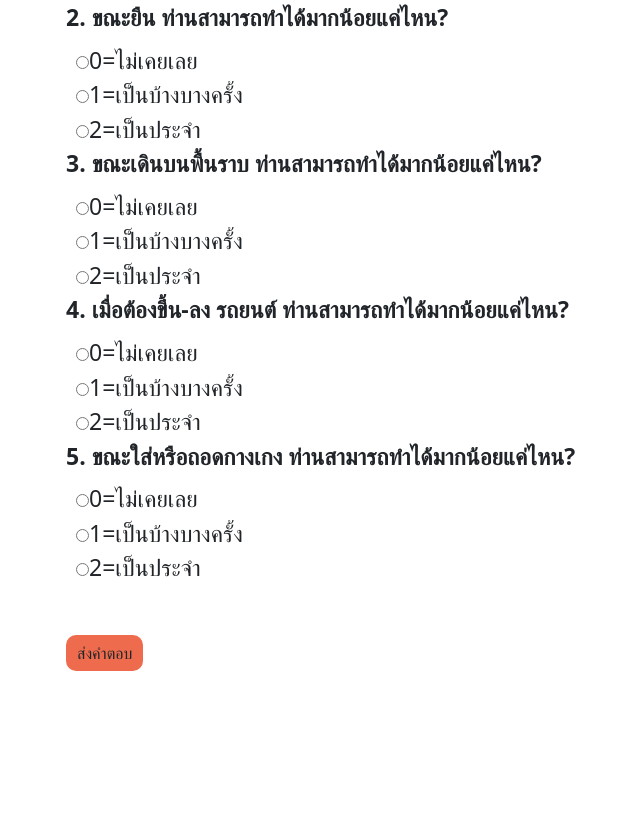
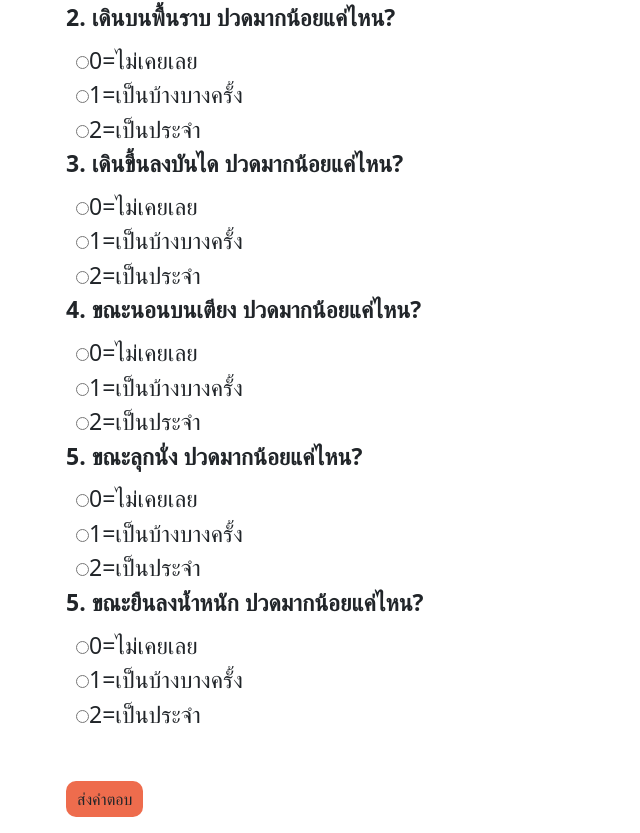
Before and after one commit to chutipon20915/OA-Remedy-Club-KO, a React (Create React App) app in the folder frontend/: page /Form in a window 1280 px wide. Shown: the part 532-1365 px from the top of the page, without its empty margins (14-654 px from the left). Before the commit the page ends 1219 px from the top, so only its background shows below. Built offline with nearby package versions, Linux system fonts and the light colour scheme.

Commit message:
add header&form

```diff
--- a/frontend/src/pages/Form.js
+++ b/frontend/src/pages/Form.js
@@ -14,6 +14,7 @@ function Form() {
     question3: "",
     question4: "",
     question5: "",
+    question6: "",
   });
 
   const handleInput = (event) => {
@@ -34,9 +35,12 @@ function Form() {
       body: JSON.stringify(values),
     })
       .then((res) => {
-        alert("ส่งแบบฟอรฺมเสร็จแล้ว");
+        alert("ส่งแบบฟอร์มเสร็จแล้ว");
+        window.location = "/login";
       })
-      .catch((err) => console.error(err));
+      .catch((err) => {
+        alert("ส่งแบบฟอร์มไม่เสร็จ");
+      });
   };
   return (
     <>
@@ -93,7 +97,7 @@ function Form() {
 
           <div className="form-group">
             <label htmlFor="question" className="form-label">
-              1. ขณะเดินขึ้น-ลง บันได ท่านมีอาการปวดข้อเข่ามากน้อยแค่ไหน?
+              1. ขณะตอนนี้ ปวดมากน้อยแค่ไหน?
             </label>
             <div className="All">
               <div className="first">
@@ -128,7 +132,7 @@ function Form() {
 
           <div className="form-group">
             <label htmlFor="question" className="form-label">
-              2. ขณะยืน ท่านสามารถทำได้มากน้อยแค่ไหน?
+              2. เดินบนพื้นราบ ปวดมากน้อยแค่ไหน?
             </label>
             <div className="All">
               <div className="first">
@@ -163,7 +167,7 @@ function Form() {
 
           <div className="form-group">
             <label htmlFor="question" className="form-label">
-              3. ขณะเดินบนพื้นราบ ท่านสามารถทำได้มากน้อยแค่ไหน?
+              3. เดินขึ้นลงบันได ปวดมากน้อยแค่ไหน?
             </label>
             <div className="All">
               <div className="first">
@@ -198,7 +202,7 @@ function Form() {
 
           <div className="form-group">
             <label htmlFor="question" className="form-label">
-              4. เมื่อต้องขึ้น-ลง รถยนต์ ท่านสามารถทำได้มากน้อยแค่ไหน?
+              4. ขณะนอนบนเตียง ปวดมากน้อยแค่ไหน?
             </label>
             <div className="All">
               <div className="first">
@@ -233,7 +237,7 @@ function Form() {
 
           <div className="form-group">
             <label htmlFor="question" className="form-label">
-              5. ขณะใส่หรือถอดกางเกง ท่านสามารถทำได้มากน้อยแค่ไหน?
+              5. ขณะลุกนั่ง ปวดมากน้อยแค่ไหน?
             </label>
             <div className="All">
               <div className="first">
@@ -267,6 +271,41 @@ function Form() {
           </div>
 
           <div className="form-group">
+            <label htmlFor="question" className="form-label">
+              5. ขณะยืนลงน้ำหนัก ปวดมากน้อยแค่ไหน?
+            </label>
+            <div className="All">
+              <div className="first">
+                <input
+                  type="radio"
+                  name="question6"
+                  value="0=ไม่เคยเลย"
+                  onChange={handleInput}
+                />
+                <label htmlFor="male">0=ไม่เคยเลย</label>
+              </div>
+              <div className="second">
+                <input
+                  type="radio"
+                  name="question6"
+                  value="1=เป็นบ้างบางครั้ง"
+                  onChange={handleInput}
+                />
+                <label htmlFor="female">1=เป็นบ้างบางครั้ง</label>
+              </div>
+              <div className="last">
+                <input
+                  type="radio"
+                  name="question6"
+                  value="2=เป็นประจำ"
+                  onChange={handleInput}
+                />
+                <label htmlFor="other">2=เป็นประจำ</label>
+              </div>
+            </div>
+          </div>
+
+          <div className="form-group">
             <button className="btn" type="submit">
               ส่งคำตอบ
             </button>
--- a/frontend/src/pages/Login.js
+++ b/frontend/src/pages/Login.js
@@ -78,7 +78,7 @@ function Login() {
               <LockOutlinedIcon />
             </Avatar>
             <Typography component="h1" variant="h5">
-              เข้าสู่ระบบ
+              เข้าสู่ระบบ (สำหรับผู้ป่วยข้อเข่าเสื่อม)
             </Typography>
             <Box
               component="form"
```
Also changed, not shown: 1 other file (tests, documents, lock files or other folders).
